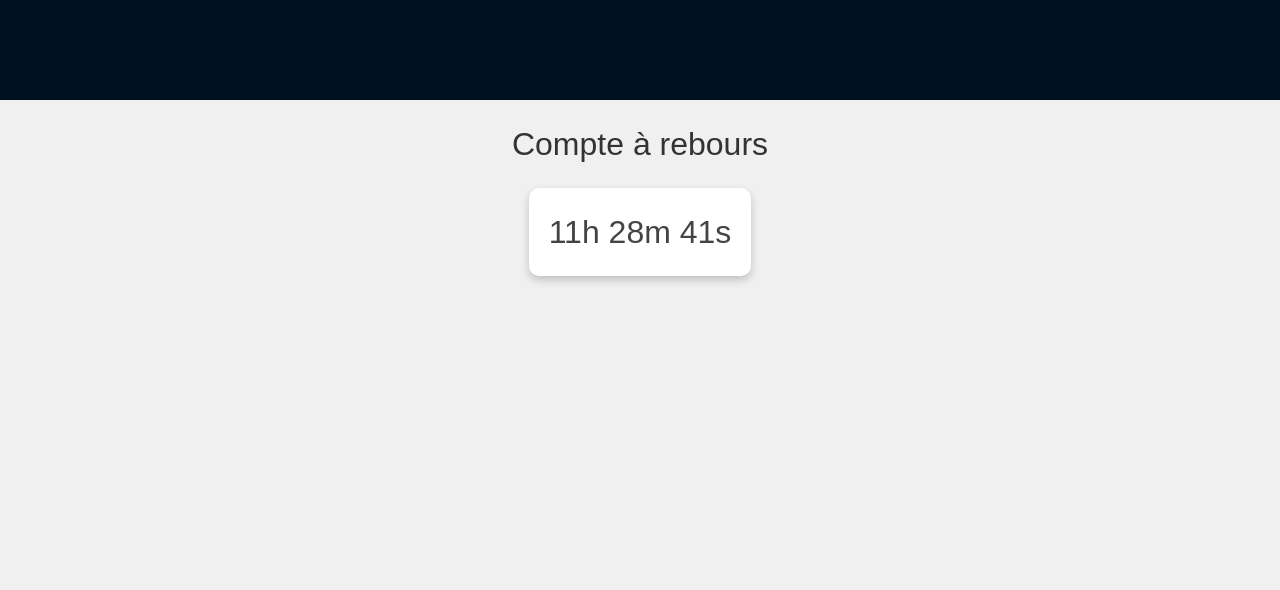
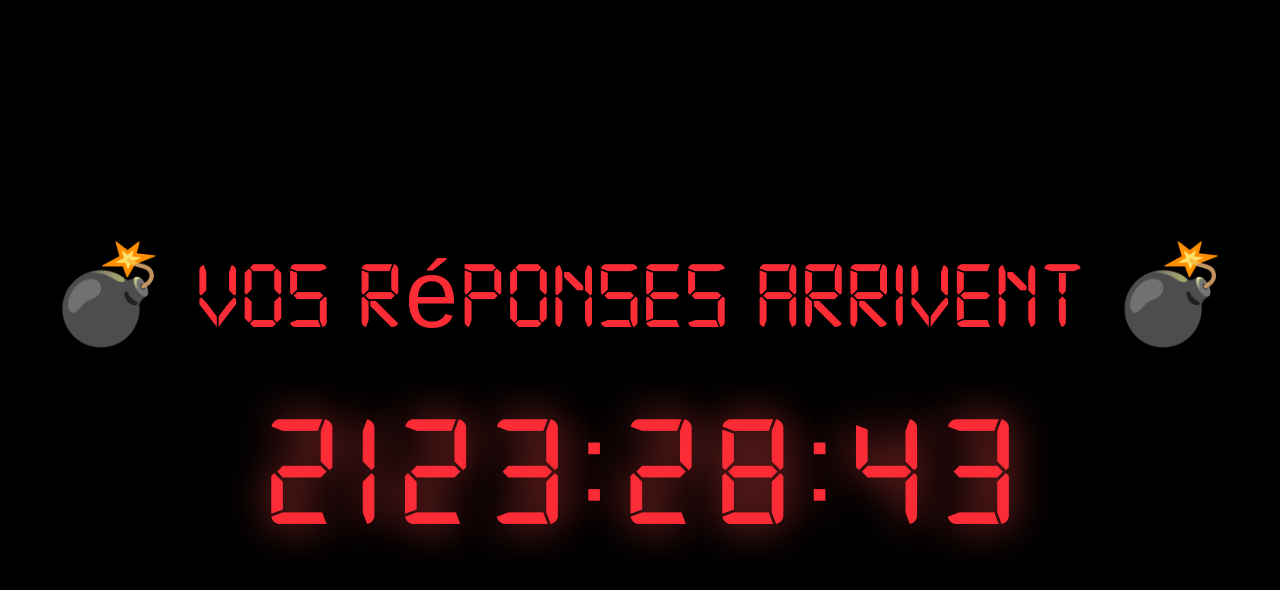
Before and after one commit to MathieuPernot/React-trainning, a Next.js app: page /leak in a window 1280 px wide. Shown: the top 590 px of the page. Built offline with nearby package versions, Linux system fonts and the light colour scheme.

Commit message:
teofznko

```diff
--- a/src/pages/_app.js
+++ b/src/pages/_app.js
@@ -6,6 +6,8 @@ import '../styles/gaben.css';
 import '../styles/samule.css';
 import '../perudo/perudo.css';
 import '../styles/leak.css';
+import '../styles/font.css';
+
 
 import { Analytics } from "@vercel/analytics/react"
 
@@ -21,7 +23,7 @@ import Perudo from '../perudo/Home';
 import Leak from './leak';
 
 
-function MyApp() {
+function MyApp({ Component, pageProps }) {
   const [isClient, setIsClient] = useState(false);
 
   useEffect(() => {
@@ -46,6 +48,7 @@ function MyApp() {
         </Routes>
       </Router>
       <Analytics />
+      <Component {...pageProps} />
     </>
   );
 }
--- a/src/pages/index.js
+++ b/src/pages/index.js
@@ -222,6 +222,7 @@ const App = () => {
 
   return (
     <div className='ok'>
+    <link href="https://fonts.cdnfonts.com/css/digital-7" rel="stylesheet" />
 
       <div className="game-container" style={{ width: gameWidth, height: gameHeight, position: 'relative' }}>
         <div className="background-game" style={{ width: gameWidth, height: gameHeight }}></div>
--- a/src/pages/leak.js
+++ b/src/pages/leak.js
@@ -1,53 +1,96 @@
-// Countdown.jsx
-import React, { useEffect, useState } from 'react';
+import React, { useEffect, useState, useRef } from "react";
 
-const Leak = () => {
+const Digit = ({ number }) => (
+  <span className="digital7 text-red-500 drop-shadow-[0_0_20px_rgba(239,68,68,0.9)] select-none text-6xl sm:text-7xl md:text-8xl lg:text-9xl xl:text-[10rem]">
+    {number}
+  </span>
+);
+
+const DigitalTime = ({ timeStr }) => (
+  <div className="flex space-x-4 justify-center">
+    {timeStr.split("").map((char, i) =>
+      char === ":" ? (
+        <span
+          key={i}
+          className="digital7 text-red-500 drop-shadow-[0_0_20px_rgba(239,68,68,0.9)] select-none text-6xl sm:text-7xl md:text-8xl lg:text-9xl xl:text-[10rem]"
+        >
+          :
+        </span>
+      ) : (
+        <Digit key={i} number={char} />
+      )
+    )}
+  </div>
+);
+
+const BombTimer = () => {
   const targetDate = new Date("2025-07-11T20:59:59").getTime();
   const [timeLeft, setTimeLeft] = useState(targetDate - Date.now());
   const [finished, setFinished] = useState(false);
+  const audioRef = useRef(null);
 
   useEffect(() => {
     const interval = setInterval(() => {
       const now = Date.now();
-      const distance = targetDate - now;
+      const diff = targetDate - now;
 
-      if (distance <= 0) {
+      if (diff <= 0) {
         clearInterval(interval);
         setFinished(true);
       } else {
-        setTimeLeft(distance);
+        setTimeLeft(diff);
       }
     }, 1000);
 
     return () => clearInterval(interval);
   }, [targetDate]);
 
-  const getTimeParts = (milliseconds) => {
-    const days = Math.floor(milliseconds / (1000 * 60 * 60 * 24));
-    const hours = Math.floor((milliseconds % (1000 * 60 * 60 * 24)) / (1000 * 60 * 60));
-    const minutes = Math.floor((milliseconds % (1000 * 60 * 60)) / (1000 * 60));
-    const seconds = Math.floor((milliseconds % (1000 * 60)) / 1000);
+  // Lecture automatique si possible
+  useEffect(() => {
+    if (audioRef.current) {
+      const playPromise = audioRef.current.play();
+      if (playPromise !== undefined) {
+        playPromise
+          .then(() => {
+            // Lecture OK
+          })
+          .catch((error) => {
+            console.warn("Lecture audio bloquée par le navigateur", error);
+          });
+      }
+    }
+  }, []);
 
-    return { days, hours, minutes, seconds };
+  const formatTime = (ms) => {
+    const totalSeconds = Math.floor(ms / 1000);
+    const h = Math.floor(totalSeconds / 3600)
+      .toString()
+      .padStart(2, "0");
+    const m = Math.floor((totalSeconds % 3600) / 60)
+      .toString()
+      .padStart(2, "0");
+    const s = (totalSeconds % 60).toString().padStart(2, "0");
+    return `${h}:${m}:${s}`;
   };
 
-  const { days, hours, minutes, seconds } = getTimeParts(timeLeft);
+  return (
+    <div className="min-h-screen bg-black flex flex-col items-center justify-center text-white p-6">
+      <h1 className="digital7 text-red-500 select-none mb-12 text-4xl sm:text-5xl md:text-6xl lg:text-7xl xl:text-8xl">
+        💣 Vos réponses arrivent 💣
+      </h1>
 
-  return (
-    <div className="countdown-container">
-      <h1 className="countdown-title">Compte à rebours</h1>
       {!finished ? (
-        <div className="countdown-box">
-          {hours}h {minutes}m {seconds}s
-        </div>
+        <>
+          <DigitalTime timeStr={formatTime(timeLeft)} />
+          <audio ref={audioRef} src="/theme.mp3" preload="auto" autoPlay loop />
+        </>
       ) : (
-        <div className="countdown-finished">
-          🎉 Temps écoulé !<br />
-          <span style={{ color: "#007700" }}>Bonne année ! 🎆</span>
+        <div className="text-red-600 select-none animate-bounce text-6xl sm:text-7xl md:text-8xl lg:text-9xl xl:text-[10rem]">
+          💥 BOUM ! 💥
         </div>
       )}
     </div>
   );
 };
 
-export default Leak;
+export default BombTimer;
--- /dev/null
+++ b/src/styles/font.css
@@ -0,0 +1,10 @@
+@font-face {
+  font-family: 'Digital7';
+  src: url('/font/digital-7.ttf') format('truetype');
+  font-weight: normal;
+  font-style: normal;
+}
+
+.digital7 {
+  font-family: 'Digital7', monospace;
+}
```
Also changed, not shown: public/font/digital-7.ttf (added), 1 other file (tests, documents, lock files or other folders).
